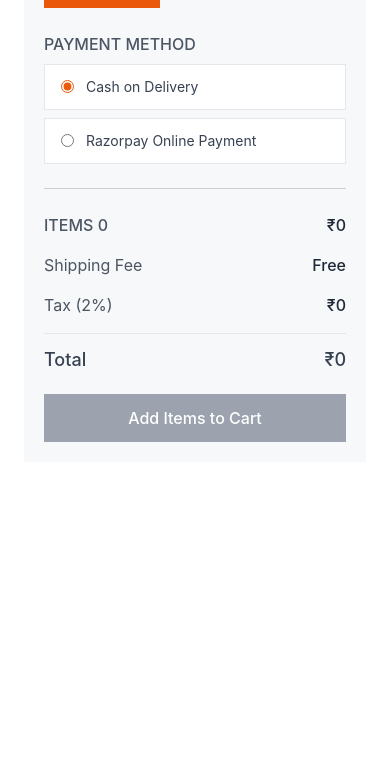
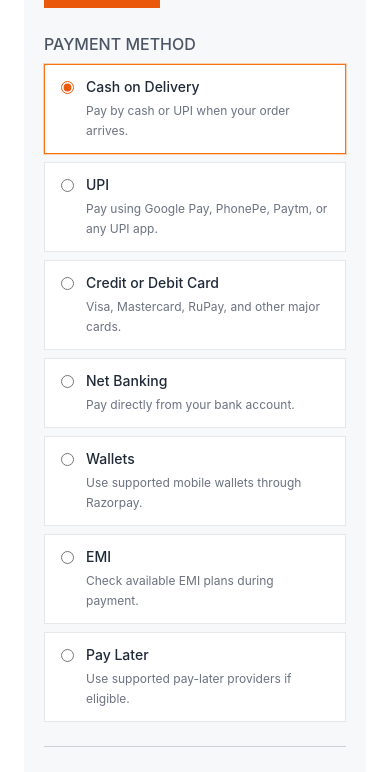
Before and after one commit to Rajpatel2924/RajGharana, a Next.js app: page /cart in a window 390 px wide. Shown: the part 707-1479 px from the top of the page. Before the commit the page ends 1249 px from the top, so only its background shows below. Built offline with nearby package versions, Linux system fonts and the light colour scheme; no server answers.

Commit message:
Add payment options and account actions

```diff
--- a/app/seller/product-list/page.jsx
+++ b/app/seller/product-list/page.jsx
@@ -1,30 +1,17 @@
 'use client'
-import React, { useEffect, useState } from "react";
-import { assets, productsDummyData } from "@/assets/assets";
+import React from "react";
+import { assets } from "@/assets/assets";
 import Image from "next/image";
 import { useAppContext } from "@/context/AppContext";
 import Footer from "@/components/seller/Footer";
-import Loading from "@/components/Loading";
 
 const ProductList = () => {
 
-  const { router, currency, formatPrice } = useAppContext()
-
-  const [products, setProducts] = useState([])
-  const [loading, setLoading] = useState(true)
-
-  const fetchSellerProduct = async () => {
-    setProducts(productsDummyData)
-    setLoading(false)
-  }
-
-  useEffect(() => {
-    fetchSellerProduct();
-  }, [])
+  const { router, currency, formatPrice, products } = useAppContext()
 
   return (
     <div className="flex-1 min-h-screen flex flex-col justify-between">
-      {loading ? <Loading /> : <div className="w-full md:p-10 p-4">
+      <div className="w-full md:p-10 p-4">
         <h2 className="pb-4 text-lg font-medium">All Product</h2>
         <div className="flex flex-col items-center max-w-4xl w-full overflow-hidden rounded-md bg-white border border-gray-500/20">
           <table className=" table-fixed w-full overflow-hidden">
@@ -72,7 +59,7 @@ const ProductList = () => {
             </tbody>
           </table>
         </div>
-      </div>}
+      </div>
       <Footer />
     </div>
   );
--- a/components/OrderSummary.jsx
+++ b/components/OrderSummary.jsx
@@ -3,6 +3,50 @@ import { useAppContext } from "@/context/AppContext";
 import React, { useEffect, useState } from "react";
 import RazorpayButton from "./RazorpayButton";
 import toast from "react-hot-toast";
+
+const paymentOptions = [
+  {
+    id: "cod",
+    title: "Cash on Delivery",
+    description: "Pay by cash or UPI when your order arrives.",
+  },
+  {
+    id: "upi",
+    title: "UPI",
+    description: "Pay using Google Pay, PhonePe, Paytm, or any UPI app.",
+    method: { upi: true },
+  },
+  {
+    id: "card",
+    title: "Credit or Debit Card",
+    description: "Visa, Mastercard, RuPay, and other major cards.",
+    method: { card: true },
+  },
+  {
+    id: "netbanking",
+    title: "Net Banking",
+    description: "Pay directly from your bank account.",
+    method: { netbanking: true },
+  },
+  {
+    id: "wallet",
+    title: "Wallets",
+    description: "Use supported mobile wallets through Razorpay.",
+    method: { wallet: true },
+  },
+  {
+    id: "emi",
+    title: "EMI",
+    description: "Check available EMI plans during payment.",
+    method: { emi: true },
+  },
+  {
+    id: "paylater",
+    title: "Pay Later",
+    description: "Use supported pay-later providers if eligible.",
+    method: { paylater: true },
+  },
+];
 
 const OrderSummary = () => {
 
@@ -11,6 +55,7 @@ const OrderSummary = () => {
   const [isDropdownOpen, setIsDropdownOpen] = useState(false);
   const [isProcessing, setIsProcessing] = useState(false);
   const [paymentMethod, setPaymentMethod] = useState("cod");
+  const selectedPaymentOption = paymentOptions.find(option => option.id === paymentMethod) || paymentOptions[0];
 
   const handleAddressSelect = (address) => {
     setSelectedAddress(address);
@@ -136,28 +181,29 @@ const OrderSummary = () => {
             Payment Method
           </label>
           <div className="space-y-2">
-            <label className="flex cursor-pointer items-center gap-3 border bg-white px-4 py-3 text-sm text-gray-700">
-              <input
-                type="radio"
-                name="paymentMethod"
-                value="cod"
-                checked={paymentMethod === "cod"}
-                onChange={() => setPaymentMethod("cod")}
-                className="accent-orange-600"
-              />
-              <span>Cash on Delivery</span>
-            </label>
-            <label className="flex cursor-pointer items-center gap-3 border bg-white px-4 py-3 text-sm text-gray-700">
-              <input
-                type="radio"
-                name="paymentMethod"
-                value="razorpay"
-                checked={paymentMethod === "razorpay"}
-                onChange={() => setPaymentMethod("razorpay")}
-                className="accent-orange-600"
-              />
-              <span>Razorpay Online Payment</span>
-            </label>
+            {paymentOptions.map(option => (
+              <label
+                key={option.id}
+                className={`flex cursor-pointer items-start gap-3 border bg-white px-4 py-3 text-sm transition ${
+                  paymentMethod === option.id
+                    ? "border-orange-500 ring-1 ring-orange-500/30"
+                    : "border-gray-200 hover:border-gray-300"
+                }`}
+              >
+                <input
+                  type="radio"
+                  name="paymentMethod"
+                  value={option.id}
+                  checked={paymentMethod === option.id}
+                  onChange={() => setPaymentMethod(option.id)}
+                  className="mt-1 accent-orange-600"
+                />
+                <span>
+                  <span className="block font-medium text-gray-800">{option.title}</span>
+                  <span className="mt-1 block text-xs leading-5 text-gray-500">{option.description}</span>
+                </span>
+              </label>
+            ))}
           </div>
         </div>
 
@@ -191,7 +237,7 @@ const OrderSummary = () => {
         <button disabled className="w-full bg-gray-400 text-white py-3 mt-5 cursor-not-allowed font-medium">
           Add Items to Cart
         </button>
-      ) : paymentMethod === "cod" ? (
+      ) : selectedPaymentOption.id === "cod" ? (
         <button
           disabled={isProcessing}
           onClick={placeOrder}
@@ -203,7 +249,7 @@ const OrderSummary = () => {
         <div className="space-y-3">
           {!razorpayConfigured && (
             <div className="rounded-lg border border-red-200 bg-red-50 px-3 py-2 text-sm text-red-700">
-              Razorpay is not configured for this app. Add your keys to <span className="font-semibold">.env.local</span> using the values from <span className="font-semibold">.env.example</span>, or choose Cash on Delivery.
+              Online payments are not configured for this app. Add Razorpay keys to <span className="font-semibold">.env.local</span>, or choose Cash on Delivery.
             </div>
           )}
           <RazorpayButton
@@ -211,6 +257,8 @@ const OrderSummary = () => {
             email={selectedAddress.email || userDummyData.email}
             phone={selectedAddress.phoneNumber || userDummyData.phone}
             name={selectedAddress.fullName || userDummyData.name}
+            paymentMethodConfig={selectedPaymentOption.method}
+            buttonLabel={`Pay ${currency}${formatPrice(getTotalAmount())} with ${selectedPaymentOption.title}`}
             onPaymentSuccess={handlePaymentSuccess}
             onPaymentFailure={handlePaymentFailure}
           />
--- a/components/RazorpayButton.jsx
+++ b/components/RazorpayButton.jsx
@@ -5,7 +5,16 @@ import Script from 'next/script';
 import toast from 'react-hot-toast';
 import axios from 'axios';
 
-const RazorpayButton = ({ amount, email, phone, name, onPaymentSuccess, onPaymentFailure }) => {
+const RazorpayButton = ({
+  amount,
+  email,
+  phone,
+  name,
+  buttonLabel,
+  paymentMethodConfig,
+  onPaymentSuccess,
+  onPaymentFailure
+}) => {
   const [loading, setLoading] = useState(false);
   const [scriptLoaded, setScriptLoaded] = useState(false);
   const [scriptError, setScriptError] = useState(false);
@@ -68,6 +77,7 @@ const RazorpayButton = ({ amount, email, phone, name, onPaymentSuccess, onPaymen
         theme: {
           color: '#F97316', // Orange color matching your brand
         },
+        method: paymentMethodConfig,
         handler: async (response) => {
           setLoading(true);
           try {
@@ -167,12 +177,12 @@ const RazorpayButton = ({ amount, email, phone, name, onPaymentSuccess, onPaymen
         ) : !isConfigured ? (
           'Razorpay not configured'
         ) : (
-          `Pay ₹${amount?.toFixed(2) || '0'} with Razorpay`
+          buttonLabel || `Pay ₹${amount?.toFixed(2) || '0'} with Razorpay`
         )}
       </button>
       {!isConfigured && (
         <p className="text-xs text-red-600 bg-red-50 border border-red-200 rounded-md px-3 py-2">
-          Razorpay is not configured. Copy <span className="font-semibold">.env.local.example</span> to <span className="font-semibold">.env.local</span> and add your test or live keys.
+          Razorpay is not configured. Add your test or live keys to <span className="font-semibold">.env.local</span>.
         </p>
       )}
     </div>
--- a/context/AppContext.jsx
+++ b/context/AppContext.jsx
@@ -34,6 +34,7 @@ export const AppContextProvider = (props) => {
 
     const wishlistStorageKey = 'rajgharana_wishlist';
     const addressStorageKey = 'rajgharana_addresses';
+    const sellerProductsStorageKey = 'rajgharana_seller_products';
 
     // Load wishlist from localStorage on mount
     useEffect(() => {
@@ -85,6 +86,22 @@ export const AppContextProvider = (props) => {
     }, [userAddresses, addressStorageKey])
 
     const fetchProductData = async () => {
+        const savedSellerProducts = localStorage.getItem(sellerProductsStorageKey);
+
+        if (savedSellerProducts) {
+            try {
+                const parsedProducts = JSON.parse(savedSellerProducts);
+                setProducts([
+                    ...(Array.isArray(parsedProducts) ? parsedProducts : []),
+                    ...productsDummyData
+                ]);
+                return;
+            } catch (e) {
+                setProducts(productsDummyData);
+                return;
+            }
+        }
+
         setProducts(productsDummyData)
     }
 
@@ -100,6 +117,36 @@ export const AppContextProvider = (props) => {
 
         setUserAddresses(prev => [newAddress, ...prev]);
         return newAddress;
+    }
+
+    const addProduct = (product) => {
+        const newProduct = {
+            ...product,
+            _id: `seller_${Date.now()}`,
+            userId: userData?._id || 'local_seller',
+            rating: 0,
+            ratings: [],
+            bestseller: false,
+            badge: 'New',
+            date: Date.now(),
+            __v: 0,
+        };
+
+        const savedSellerProducts = localStorage.getItem(sellerProductsStorageKey);
+        let sellerProducts = [];
+
+        if (savedSellerProducts) {
+            try {
+                const parsedProducts = JSON.parse(savedSellerProducts);
+                sellerProducts = Array.isArray(parsedProducts) ? parsedProducts : [];
+            } catch (e) {
+                sellerProducts = [];
+            }
+        }
+
+        localStorage.setItem(sellerProductsStorageKey, JSON.stringify([newProduct, ...sellerProducts]));
+        setProducts(prev => [newProduct, ...prev]);
+        return newProduct;
     }
 
     // Wishlist functions
@@ -295,6 +342,7 @@ export const AppContextProvider = (props) => {
         isSeller, setIsSeller,
         userData, fetchUserData,
         products, fetchProductData,
+        addProduct,
         cartItems, setCartItems,
         addToCart, updateCartQuantity,
         getCartCount, getCartAmount,
```
Also changed, not shown: app/account/page.jsx (+98 -8 lines), app/seller/page.jsx (+58 -2 lines).
